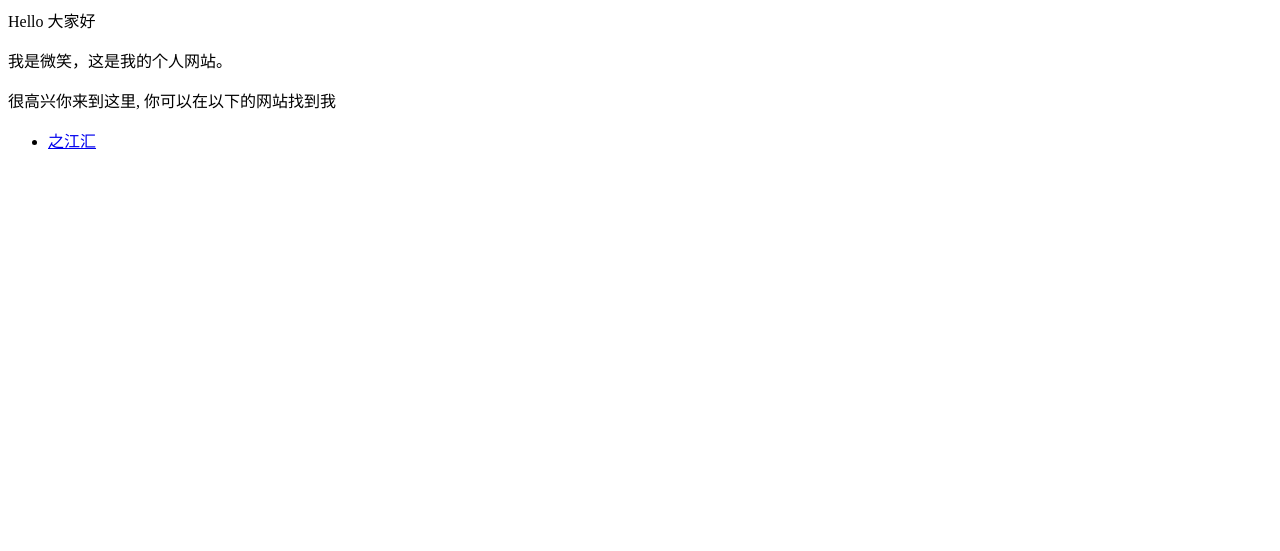
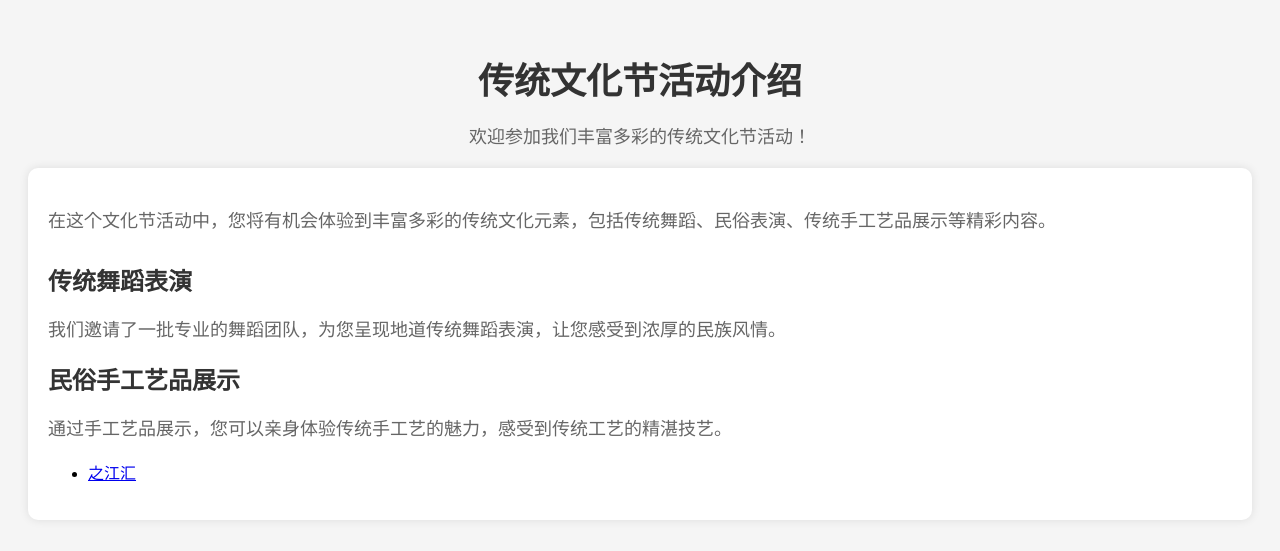
Before and after one commit to sxdycjzx/sxdycjzx-project.github.io, a plain HTML site: page index.html in a window 1280 px wide. Drawn offline with Linux system fonts and the light colour scheme.

Commit message:
Update index.html

```diff
--- a/index.html
+++ b/index.html
@@ -1,7 +1,75 @@
-<p>Hello 大家好</p>
-<p>我是微笑，这是我的个人网站。</p>
-<p>很高兴你来到这里, 你可以在以下的网站找到我</p>
-
-<ul>
-  <li> <a href="https://space-widget.zjer.cn/#/index">之江汇</a> </li>
-</ul>
+<!DOCTYPE html>
+<html lang="en">
+<head>
+    <meta charset="UTF-8">
+    <meta name="viewport" content="width=device-width, initial-scale=1.0">
+    <title>文化节活动介绍</title>
+    <style>
+        body {
+            font-family: Arial, sans-serif;
+            background-color: #f5f5f5;
+            padding: 20px;
+        }
+        header {
+            text-align: center;
+            margin-bottom: 20px;
+        }
+        h1 {
+            color: #333;
+            font-size: 36px;
+            margin-bottom: 10px;
+        }
+        p {
+            color: #666;
+            font-size: 18px;
+        }
+        .container {
+            background-color: #fff;
+            padding: 20px;
+            border-radius: 10px;
+            box-shadow: 0 0 10px rgba(0, 0, 0, 0.1);
+        }
+        .highlight {
+            color: #c60;
+            font-weight: bold;
+        }
+        .event-section {
+            margin-top: 30px;
+        }
+        .event-item {
+            margin-bottom: 20px;
+        }
+        .event-item h2 {
+            color: #333;
+            font-size: 24px;
+            margin-bottom: 10px;
+        }
+        .event-item p {
+            color: #666;
+        }
+    </style>
+</head>
+<body>
+    <header>
+        <h1>传统文化节活动介绍</h1>
+        <p>欢迎参加我们丰富多彩的传统文化节活动！</p>
+    </header>
+    <div class="container">
+        <p>在这个文化节活动中，您将有机会体验到丰富多彩的传统文化元素，包括传统舞蹈、民俗表演、传统手工艺品展示等精彩内容。</p>
+        <div class="event-section">
+            <div class="event-item">
+                <h2>传统舞蹈表演</h2>
+                <p>我们邀请了一批专业的舞蹈团队，为您呈现地道传统舞蹈表演，让您感受到浓厚的民族风情。</p>
+            </div>
+            <div class="event-item">
+                <h2>民俗手工艺品展示</h2>
+                <p>通过手工艺品展示，您可以亲身体验传统手工艺的魅力，感受到传统工艺的精湛技艺。</p>
+            </div>
+            <!-- 其他活动内容 -->
+        </div>
+        <ul>
+            <li><a href="https://space-widget.zjer.cn/#/index">之江汇</a></li>
+        </ul>
+    </div>
+</body>
+</html>
```
